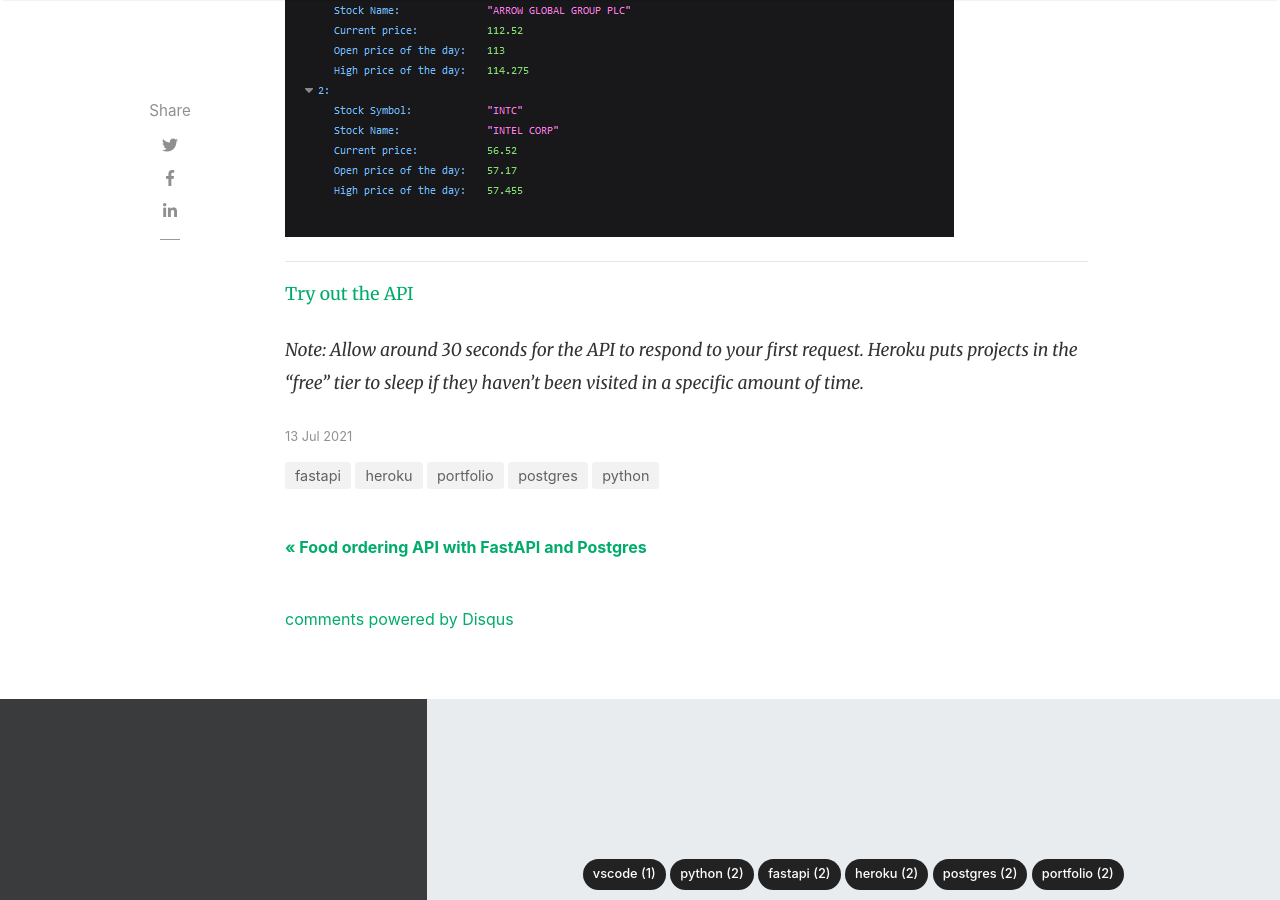
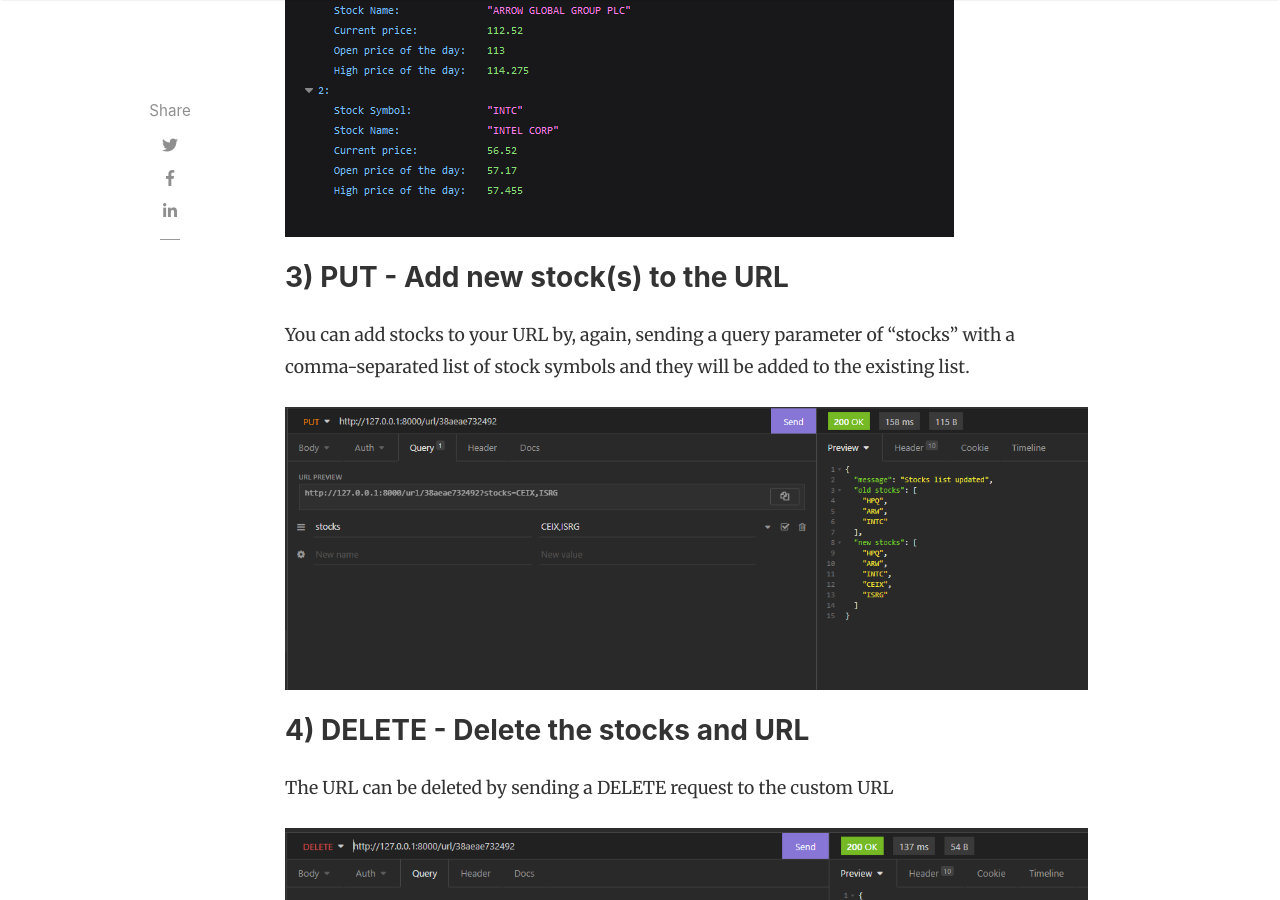
Before and after one commit to andrewguest/blog, a Jekyll site: the page built from _posts/2021-07-13-stocks-url-api.md, in a window 1280 px wide and 900 px high, scrolled down 2155 px. Built offline with Jekyll 4.4.1, drawn with Linux system fonts in a browser that asks for light colours; nearby versions of some CDN libraries; comment, search, counter and statistics services are not loaded; some of the changed text lies outside the part shown.

Commit message:
Update 2021-07-13-stocks-url-api.md

```diff
--- a/_posts/2021-07-13-stocks-url-api.md
+++ b/_posts/2021-07-13-stocks-url-api.md
@@ -26,11 +26,25 @@
 > https://stock-sites.herokuapp.com/url/38aeae732492
 
 
-### 2) Visit the custom URL
+### 2) GET - Visit the custom URL
 
 Now you can go to https://stock-sites.herokuapp.com/url/38aeae732492 and you will see infomration relating to the list of stocks that we supplied earlier (HP, Arrow Electronics, and Intel).
 
 ![API output](../img/posts/2021-07-13-api-output.png)
+
+
+### 3) PUT - Add new stock(s) to the URL
+
+You can add stocks to your URL by, again, sending a query parameter of "stocks" with a comma-separated list of stock symbols and they will be added to the existing list.
+
+![API PUT update](../img/posts/2021-07-13-api-put.png)
+
+
+### 4) DELETE - Delete the stocks and URL
+
+The URL can be deleted by sending a DELETE request to the custom URL
+
+![API DELETE output](../img/posts/2021-07-13-api-delete.png)
 
 ---
 
```
Also changed, not shown: other parts of _posts/2021-07-13-stocks-url-api.md (+1 -1 lines).
